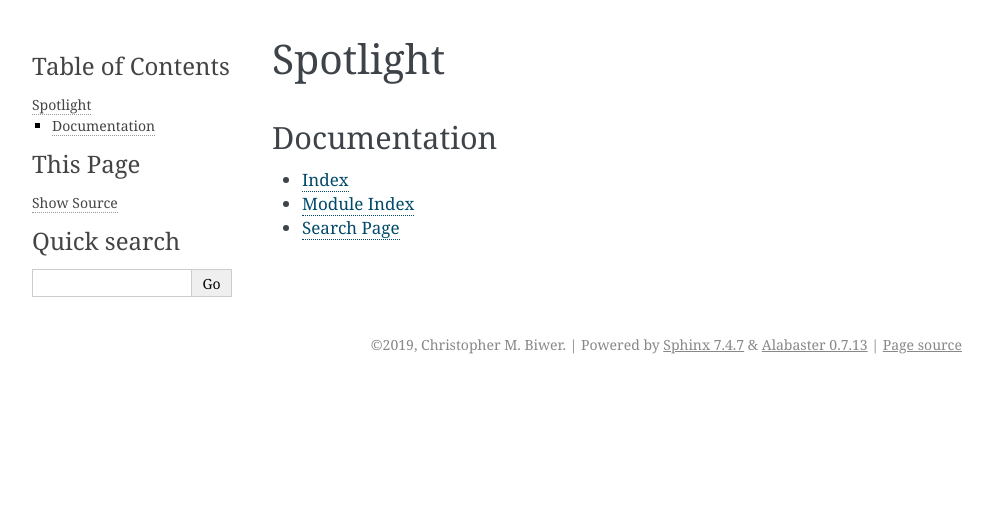
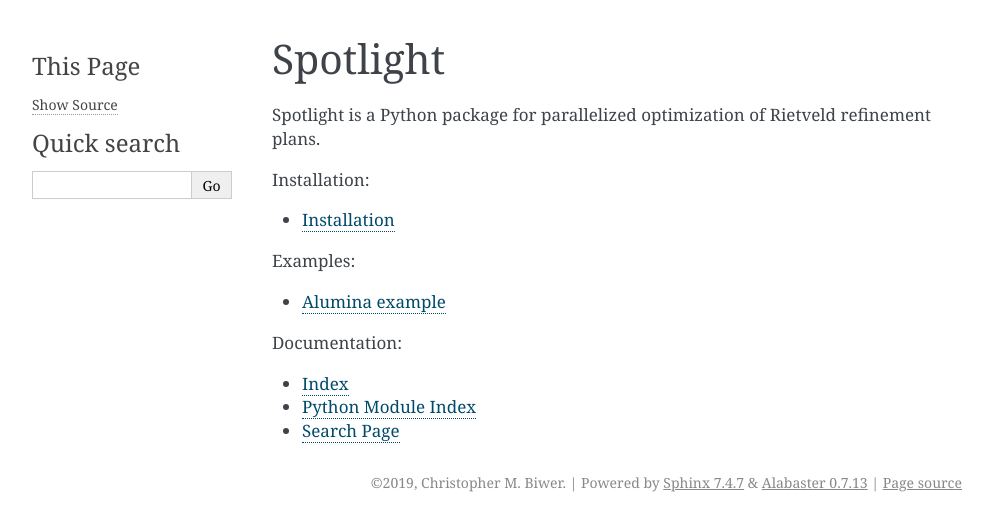
Before and after one commit to lanl/spotlight, a Sphinx documentation site: the page built from docs/index.rst, in a window 1280 px wide. Shown: the top 531 px of the page, without its empty margins (148-1141 px from the left). Built offline with Sphinx 7.4.7, drawn with Linux system fonts in a browser that asks for light colours; pages that are not in the unit, such as notebooks, are missing from menus.

Commit message:
More pages.

```diff
--- /dev/null
+++ b/docs/example_alumina.rst
@@ -0,0 +1,4 @@
+Alumina example
+===============
+
+To be documented.
--- /dev/null
+++ b/docs/genindex.rst
@@ -0,0 +1,2 @@
+Index
+===========
--- a/docs/index.rst
+++ b/docs/index.rst
@@ -1,14 +1,23 @@
 Spotlight
 =========
 
-Documentation
-#############
+Spotlight is a Python package for parallelized optimization of Rietveld refinement plans.
+
+.. toctree::
+    :caption: Installation:
+
+    installation
+
+.. toctree::
+    :caption: Examples:
+
+    example_alumina
 
 .. toctree::
     :caption: Documentation:
+    :maxdepth: 1
 
     spotlight
-
-* :ref:`genindex`
-* :ref:`modindex`
-* :ref:`search`
+    genindex
+    py-modindex
+    search
--- /dev/null
+++ b/docs/installation.rst
@@ -0,0 +1,4 @@
+Installation
+============
+
+To be documented.
--- /dev/null
+++ b/docs/py-modindex.rst
@@ -0,0 +1,2 @@
+Python Module Index
+===================
--- /dev/null
+++ b/docs/search.rst
@@ -0,0 +1,2 @@
+Search
+======
```
Also changed, not shown: 1 other file.
